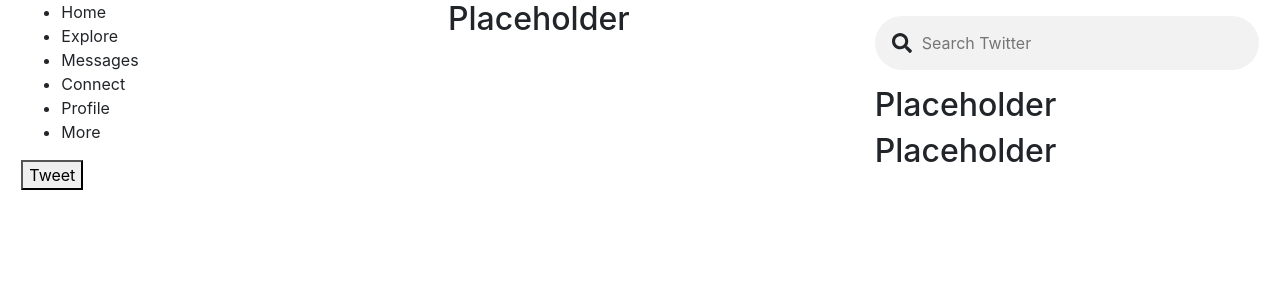
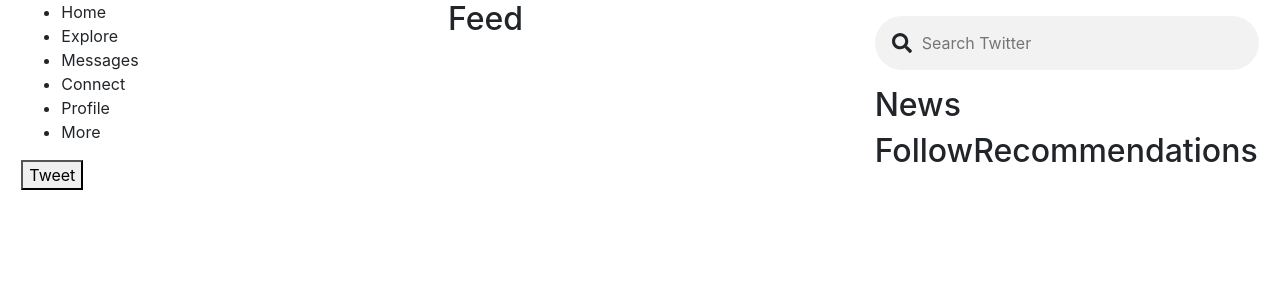
Before and after one commit to CSCI3230U/majorgroupproject-frede-avril-cody, a React (Create React App) app in the folder twitter_clone/: page /Feed in a window 1280 px wide. Shown: the top 300 px of the page. Built offline with nearby package versions, Linux system fonts and the light colour scheme.

Commit message:
replaced "placeholder" to name for router testing

```diff
--- a/twitter_clone/src/components/Feed.js
+++ b/twitter_clone/src/components/Feed.js
@@ -4,7 +4,7 @@
     render() {
         return(
             <>
-                <h2>Placeholder</h2>
+                <h2>Feed</h2>
             </>
         );
     };
--- a/twitter_clone/src/components/FollowRecommendations.js
+++ b/twitter_clone/src/components/FollowRecommendations.js
@@ -4,7 +4,7 @@
     render() {
         return(
             <>
-                <h2>Placeholder</h2>
+                <h2>FollowRecommendations</h2>
             </>
         );
     };
--- a/twitter_clone/src/components/News.js
+++ b/twitter_clone/src/components/News.js
@@ -4,7 +4,7 @@
     render() {
         return(
             <>
-                <h2>Placeholder</h2>
+                <h2>News</h2>
             </>
         );
     };
```
